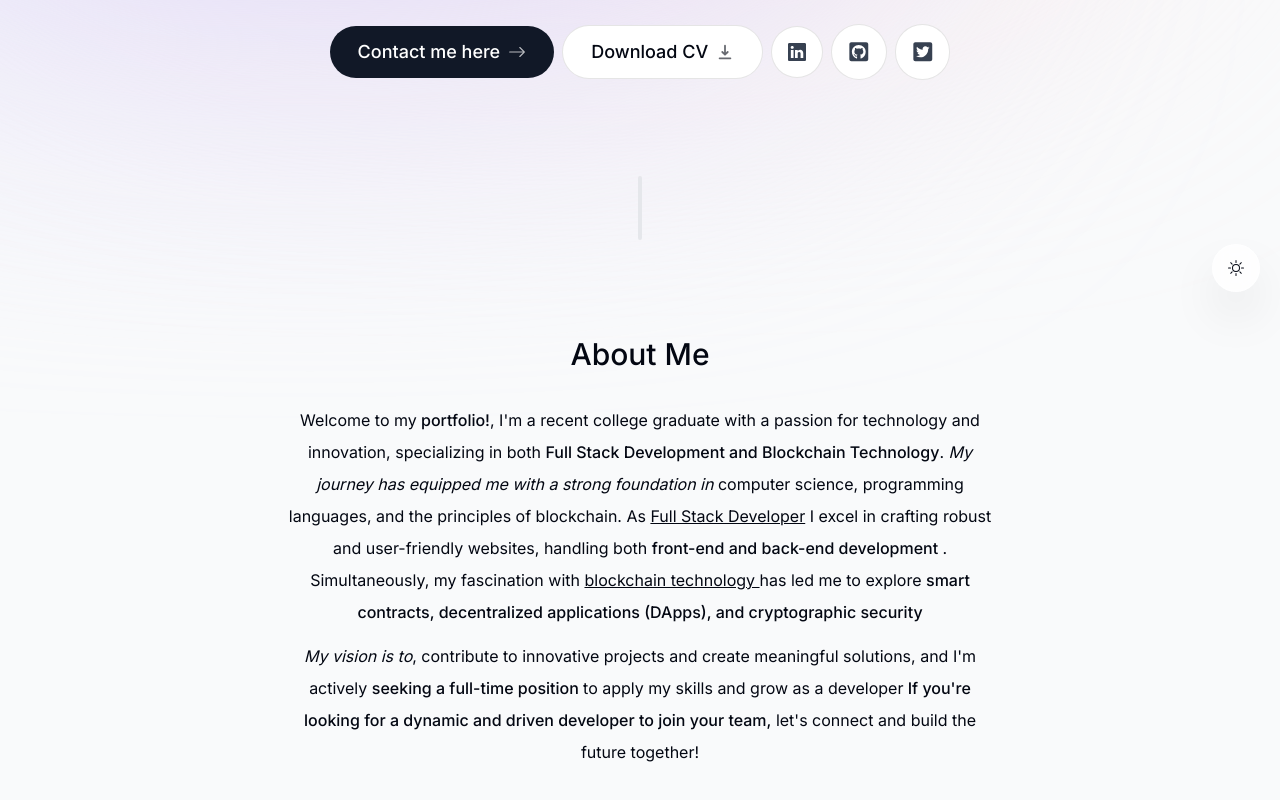
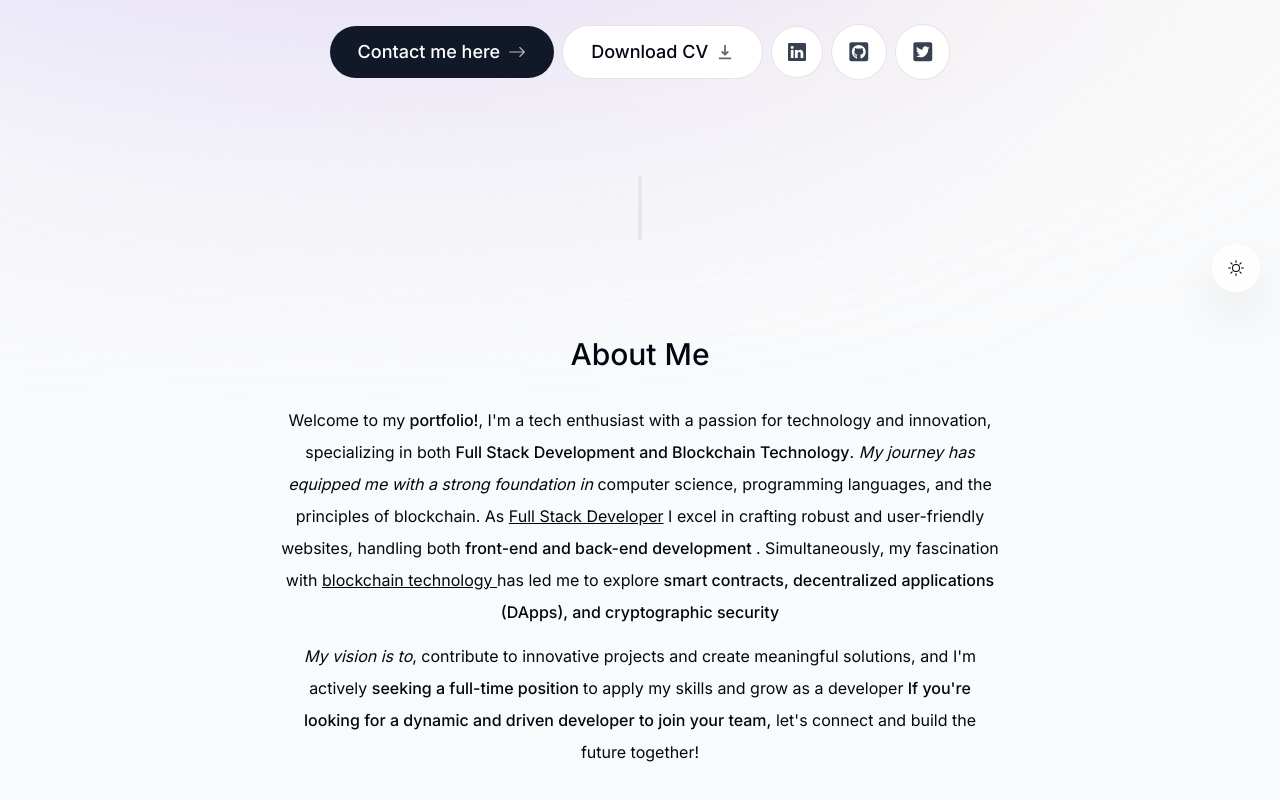
Before and after one commit to Jayrajrodage/My-Portfolio, a Next.js app: page / in a window 1280 px wide. Shown: the part 488-1288 px from the top of the page. Built offline with nearby package versions, Linux system fonts and the light colour scheme.

Commit message:
Change in About section

```diff
--- a/components/about.tsx
+++ b/components/about.tsx
@@ -20,9 +20,8 @@ export default function About() {
       <SectionHeading>About me</SectionHeading>
       <p className="mb-3">
         Welcome to my
-        <span className="font-medium"> portfolio!</span>, I'm a recent college
-        graduate with a passion for technology and innovation, specializing in
-        both{" "}
+        <span className="font-medium"> portfolio!</span>, I'm a tech enthusiast
+        with a passion for technology and innovation, specializing in both{" "}
         <span className="font-medium">
           Full Stack Development and Blockchain Technology
         </span>
```
